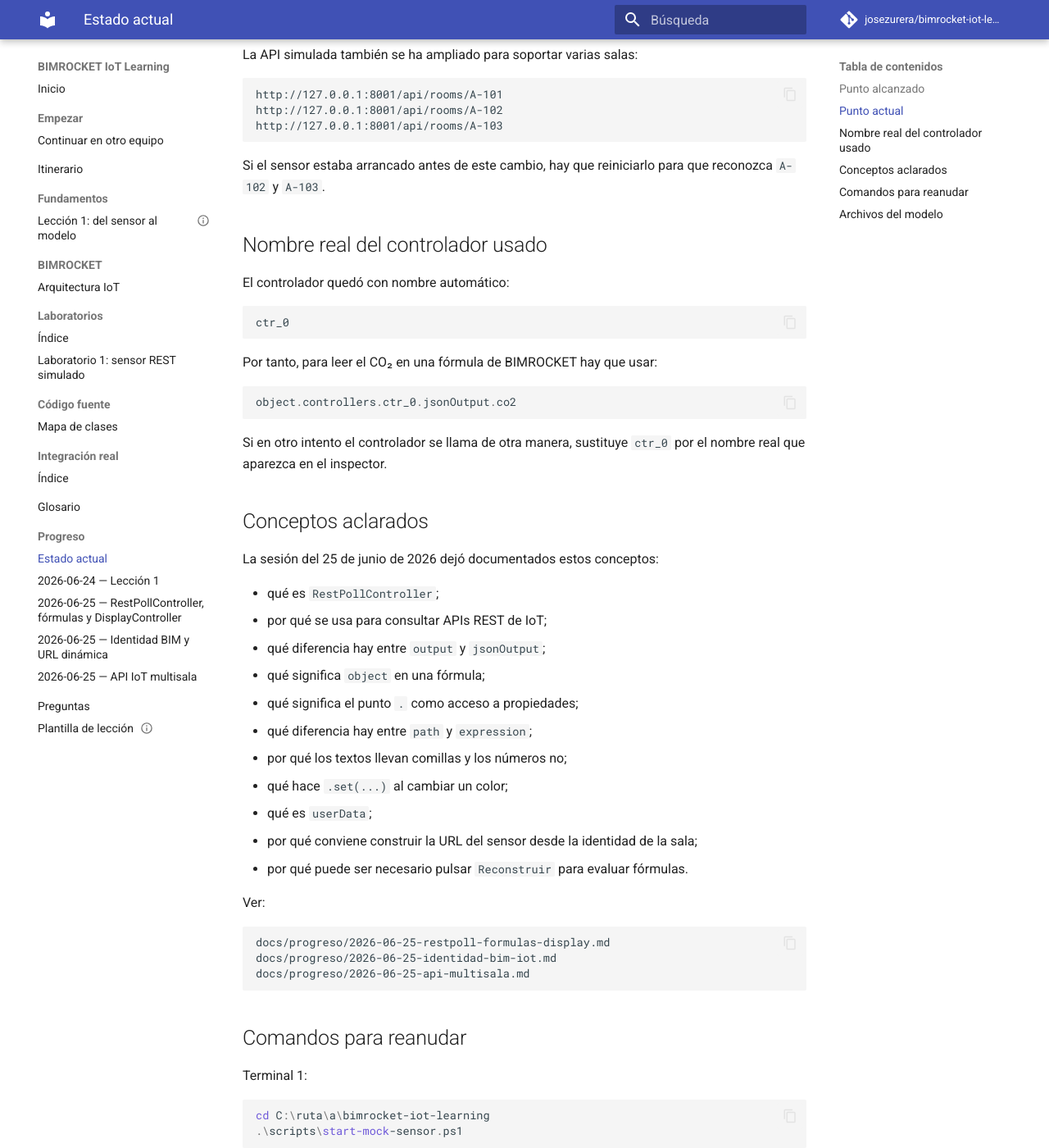
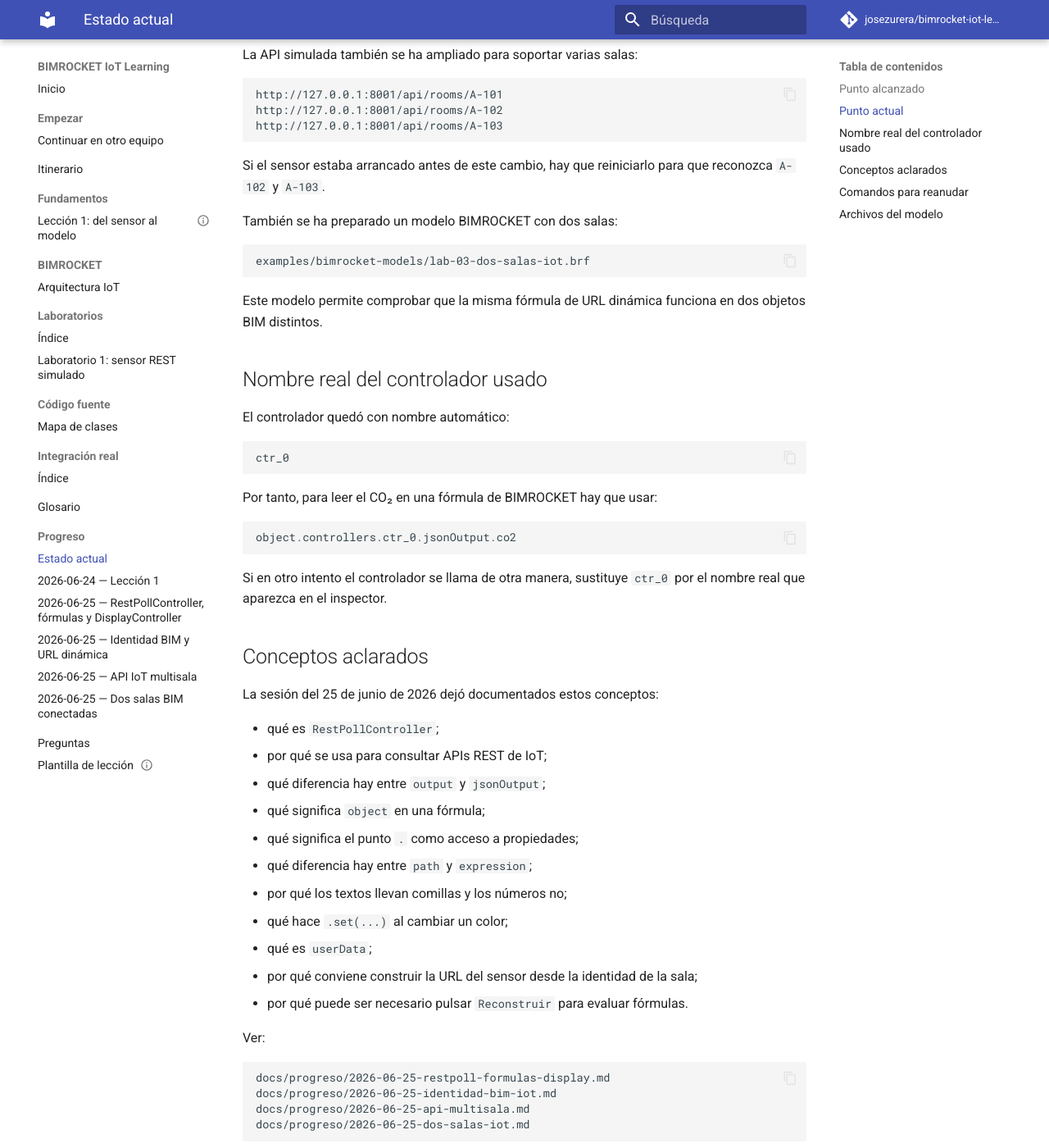
Before and after one commit to josezurera/bimrocket-iot-learning, an MkDocs documentation site: the page built from docs/progreso/estado-actual.md, in a window 1280 px wide and 1400 px high, scrolled down 1265 px. Shown: the whole window at 82% size. Built offline with MkDocs 1.6.1 and Material for MkDocs 9.7.7, drawn with Linux system fonts in a browser that asks for light colours; comment, search, counter and statistics services are not loaded; some of the changed text lies outside the part shown.

````diff
--- a/docs/progreso/estado-actual.md
+++ b/docs/progreso/estado-actual.md
@@ -65,6 +65,15 @@ http://127.0.0.1:8001/api/rooms/A-103
 Si el sensor estaba arrancado antes de este cambio, hay que reiniciarlo para que
 reconozca `A-102` y `A-103`.
 
+También se ha preparado un modelo BIMROCKET con dos salas:
+
+```text
+examples/bimrocket-models/lab-03-dos-salas-iot.brf
+```
+
+Este modelo permite comprobar que la misma fórmula de URL dinámica funciona en
+dos objetos BIM distintos.
+
 ## Nombre real del controlador usado
 
 El controlador quedó con nombre automático:
@@ -104,6 +113,7 @@ Ver:
 docs/progreso/2026-06-25-restpoll-formulas-display.md
 docs/progreso/2026-06-25-identidad-bim-iot.md
 docs/progreso/2026-06-25-api-multisala.md
+docs/progreso/2026-06-25-dos-salas-iot.md
 ```
 
 ## Comandos para reanudar
@@ -136,6 +146,7 @@ Los modelos del laboratorio ya están versionados en GitHub:
 examples/bimrocket-models/lab-01-sensor-rest.brf
 examples/bimrocket-models/lab-01-co2-display-color-offline.brf
 examples/bimrocket-models/lab-02-identidad-dinamica-url.brf
+examples/bimrocket-models/lab-03-dos-salas-iot.brf
 ```
 
 Para continuar desde otro equipo, clona el repositorio, arranca el sensor y
@@ -144,5 +155,5 @@ BIMROCKET, y abre el `.brf` correspondiente desde **Abrir del disco local**.
 El mejor punto de partida actual es:
 
 ```text
-examples/bimrocket-models/lab-02-identidad-dinamica-url.brf
+examples/bimrocket-models/lab-03-dos-salas-iot.brf
 ```
--- a/mkdocs.yml
+++ b/mkdocs.yml
@@ -61,5 +61,6 @@ nav:
       - "2026-06-25 — RestPollController, fórmulas y DisplayController": progreso/2026-06-25-restpoll-formulas-display.md
       - "2026-06-25 — Identidad BIM y URL dinámica": progreso/2026-06-25-identidad-bim-iot.md
       - "2026-06-25 — API IoT multisala": progreso/2026-06-25-api-multisala.md
+      - "2026-06-25 — Dos salas BIM conectadas": progreso/2026-06-25-dos-salas-iot.md
   - Preguntas: questions.md
   - Plantilla de lección: plantillas/leccion.md
````
Also changed, not shown: docs/progreso/2026-06-25-dos-salas-iot.md (added, +106 -0 lines), examples/bimrocket-models/README.md (+15 -0 lines), 1 other file.
